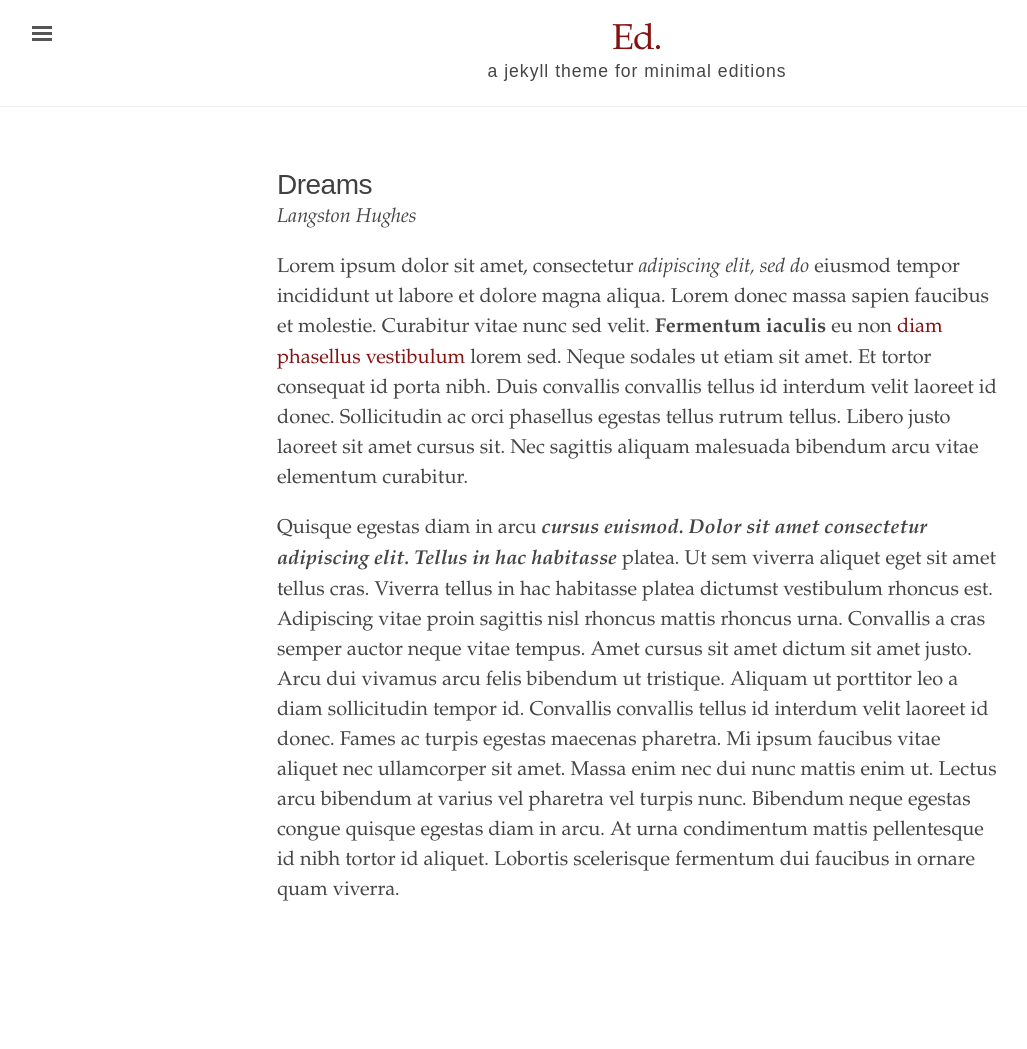
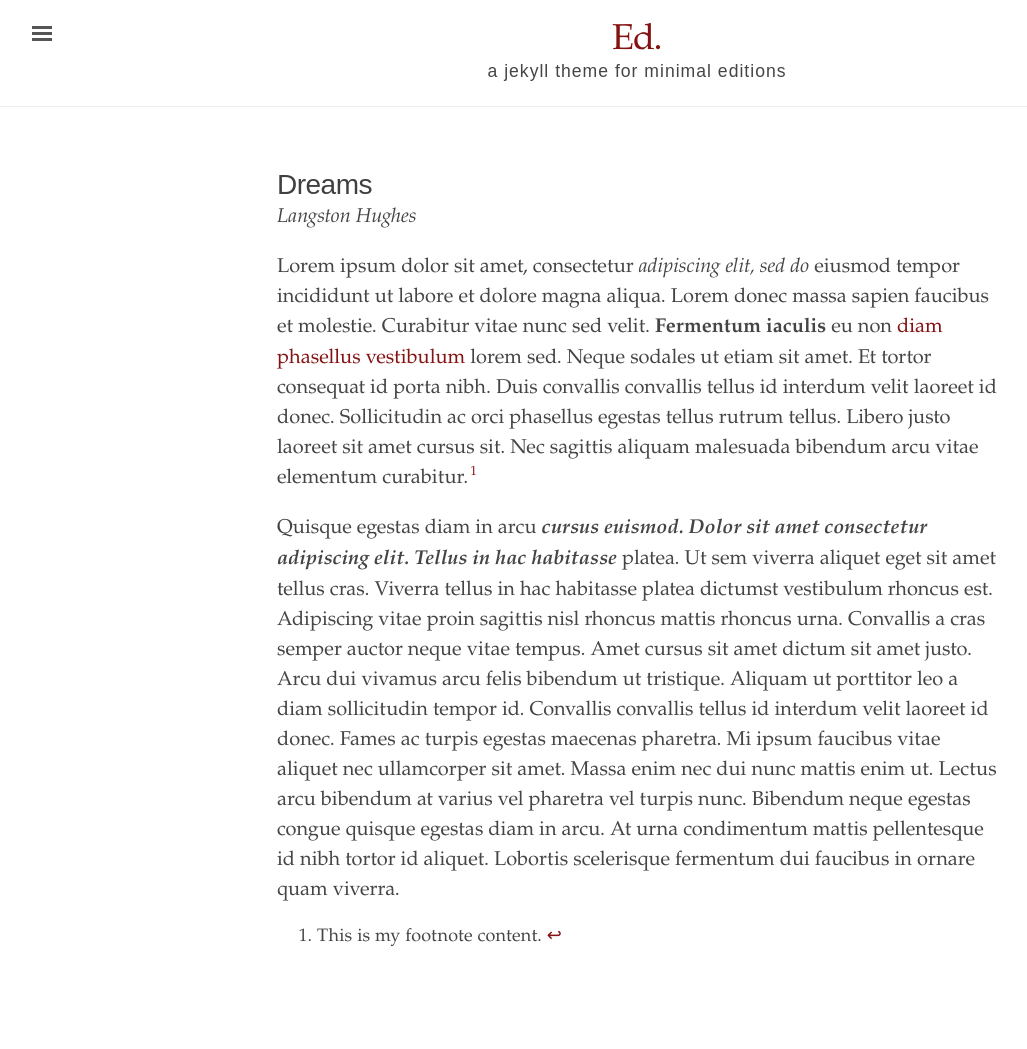
Before and after one commit to elotroalex/ed-tutorial, a Jekyll site: the page built from _texts/dreams.md, in a window 1280 px wide. Shown: the whole page, without its empty margins (3-1030 px from the left). Built offline with Jekyll 4.4.1, drawn with Linux system fonts in a browser that asks for light colours; before the commit the page ends 1005 px from its top, so only the background shows below that.

Commit message:
Update dreams.md

```diff
--- a/_texts/dreams.md
+++ b/_texts/dreams.md
@@ -6,6 +6,8 @@ editor: Alex Gil
 source: Project Guttenberg
 ---
 
-Lorem ipsum dolor sit amet, consectetur *adipiscing elit, sed do* eiusmod tempor incididunt ut labore et dolore magna aliqua. Lorem donec massa sapien faucibus et molestie. Curabitur vitae nunc sed velit. **Fermentum iaculis** eu non [diam phasellus vestibulum](https://minicomp.github.io/ed/texts/a-julia/) lorem sed. Neque sodales ut etiam sit amet. Et tortor consequat id porta nibh. Duis convallis convallis tellus id interdum velit laoreet id donec. Sollicitudin ac orci phasellus egestas tellus rutrum tellus. Libero justo laoreet sit amet cursus sit. Nec sagittis aliquam malesuada bibendum arcu vitae elementum curabitur.
+Lorem ipsum dolor sit amet, consectetur *adipiscing elit, sed do* eiusmod tempor incididunt ut labore et dolore magna aliqua. Lorem donec massa sapien faucibus et molestie. Curabitur vitae nunc sed velit. **Fermentum iaculis** eu non [diam phasellus vestibulum](https://minicomp.github.io/ed/texts/a-julia/) lorem sed. Neque sodales ut etiam sit amet. Et tortor consequat id porta nibh. Duis convallis convallis tellus id interdum velit laoreet id donec. Sollicitudin ac orci phasellus egestas tellus rutrum tellus. Libero justo laoreet sit amet cursus sit. Nec sagittis aliquam malesuada bibendum arcu vitae elementum curabitur.[^bananas]
 
 Quisque egestas diam in arcu ***cursus euismod. Dolor sit amet consectetur adipiscing elit. Tellus in hac habitasse*** platea. Ut sem viverra aliquet eget sit amet tellus cras. Viverra tellus in hac habitasse platea dictumst vestibulum rhoncus est. Adipiscing vitae proin sagittis nisl rhoncus mattis rhoncus urna. Convallis a cras semper auctor neque vitae tempus. Amet cursus sit amet dictum sit amet justo. Arcu dui vivamus arcu felis bibendum ut tristique. Aliquam ut porttitor leo a diam sollicitudin tempor id. Convallis convallis tellus id interdum velit laoreet id donec. Fames ac turpis egestas maecenas pharetra. Mi ipsum faucibus vitae aliquet nec ullamcorper sit amet. Massa enim nec dui nunc mattis enim ut. Lectus arcu bibendum at varius vel pharetra vel turpis nunc. Bibendum neque egestas congue quisque egestas diam in arcu. At urna condimentum mattis pellentesque id nibh tortor id aliquet. Lobortis scelerisque fermentum dui faucibus in ornare quam viverra.
+
+[^bananas]: This is my footnote content.
```
